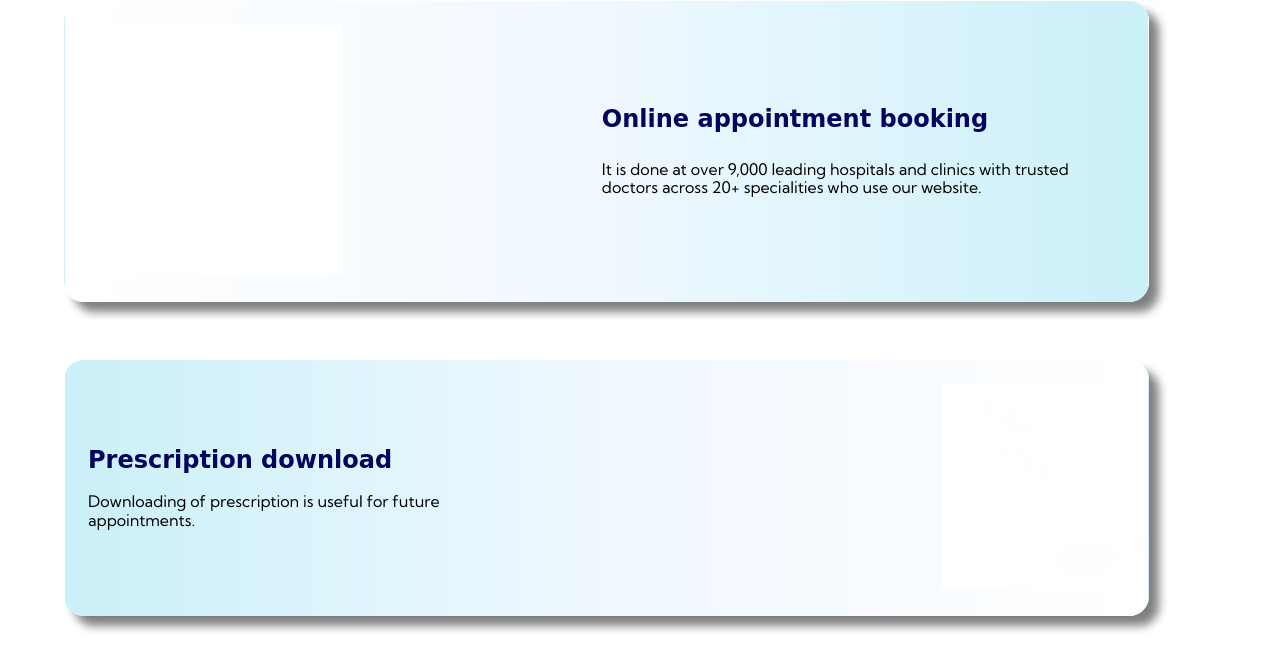
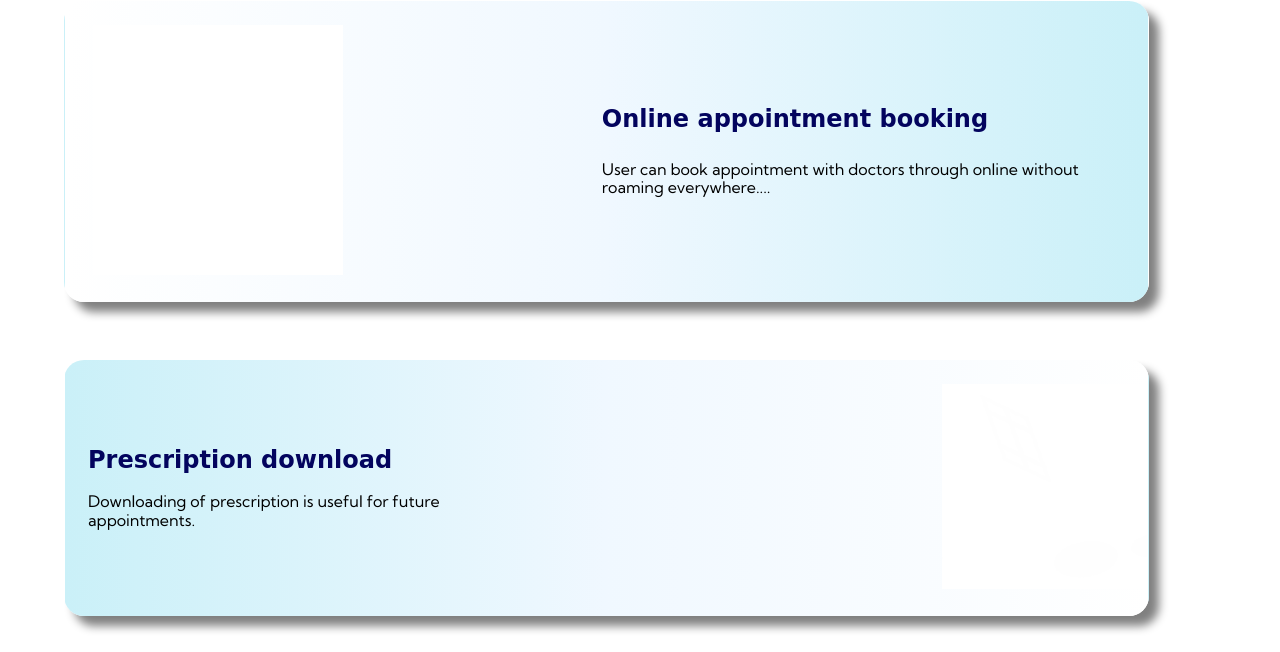
Before and after one commit to fssa-batch3/deepika.sriram__web_project, a plain HTML site: page pages/other pages/other pages/about us.html in a window 1280 px wide. Shown: the part 949-1601 px from the top of the page. Drawn offline with Linux system fonts and the light colour scheme; a web font is replaced by a local one.

Commit message:
changed content

```diff
--- a/pages/other pages/other pages/about us.html
+++ b/pages/other pages/other pages/about us.html
@@ -46,7 +46,7 @@
                 </div>
                 <div style="width:50%">
                     <h2>Online appointment booking</h2>
-                    <p>It is done at over 9,000 leading hospitals and clinics with trusted doctors across 20+ specialities who use our website.</p>
+                    <p>User can book appointment with doctors through online without roaming everywhere.... </p>
                 </div>
             </section>
             <section class="even">
```
Also changed, not shown: index.html (+1 -1 lines).
